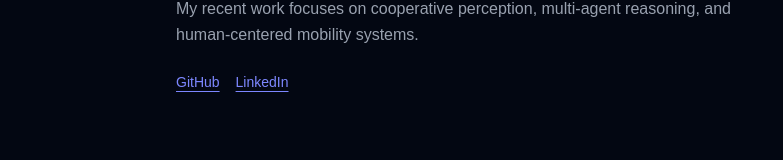
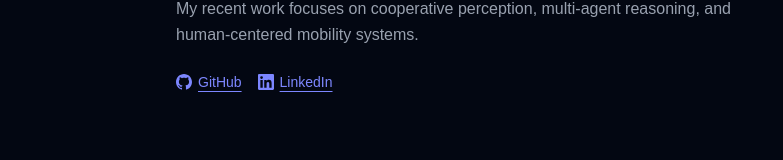
Before and after one commit to s1280061/my-portfolio, a Next.js app: page / in a window 1280 px wide. Shown: the part 240-400 px from the top of the page, without its empty margins (248-1031 px from the left). Built offline with nearby package versions, Linux system fonts and the light colour scheme.

Commit message:
Add GitHub and LinkedIn icons

```diff
--- a/app/page.tsx
+++ b/app/page.tsx
@@ -60,16 +60,22 @@
                 href="https://github.com/s1280061"
                 target="_blank"
                 rel="noopener noreferrer"
-                className="text-sm text-indigo-400 hover:text-indigo-300 underline underline-offset-4"
+                className="flex items-center gap-1.5 text-sm text-indigo-400 hover:text-indigo-300 underline underline-offset-4"
               >
+                <svg viewBox="0 0 24 24" className="w-4 h-4 fill-current" aria-hidden="true">
+                  <path d="M12 0C5.37 0 0 5.37 0 12c0 5.3 3.438 9.8 8.205 11.385.6.113.82-.258.82-.577 0-.285-.01-1.04-.015-2.04-3.338.724-4.042-1.61-4.042-1.61-.546-1.385-1.335-1.755-1.335-1.755-1.087-.744.084-.729.084-.729 1.205.084 1.838 1.236 1.838 1.236 1.07 1.835 2.809 1.305 3.495.998.108-.776.417-1.305.76-1.605-2.665-.3-5.466-1.332-5.466-5.93 0-1.31.465-2.38 1.235-3.22-.135-.303-.54-1.523.105-3.176 0 0 1.005-.322 3.3 1.23.96-.267 1.98-.399 3-.405 1.02.006 2.04.138 3 .405 2.28-1.552 3.285-1.23 3.285-1.23.645 1.653.24 2.873.12 3.176.765.84 1.23 1.91 1.23 3.22 0 4.61-2.805 5.625-5.475 5.92.42.36.81 1.096.81 2.22 0 1.606-.015 2.896-.015 3.286 0 .315.21.69.825.57C20.565 21.795 24 17.295 24 12c0-6.63-5.37-12-12-12z" />
+                </svg>
                 GitHub
               </a>
               <a
                 href="https://www.linkedin.com/in/kaito-asai-267671393/"
                 target="_blank"
                 rel="noopener noreferrer"
-                className="text-sm text-indigo-400 hover:text-indigo-300 underline underline-offset-4"
+                className="flex items-center gap-1.5 text-sm text-indigo-400 hover:text-indigo-300 underline underline-offset-4"
               >
+                <svg viewBox="0 0 24 24" className="w-4 h-4 fill-current" aria-hidden="true">
+                  <path d="M20.447 20.452h-3.554v-5.569c0-1.328-.027-3.037-1.852-3.037-1.853 0-2.136 1.445-2.136 2.939v5.667H9.351V9h3.414v1.561h.046c.477-.9 1.637-1.85 3.37-1.85 3.601 0 4.267 2.37 4.267 5.455v6.286zM5.337 7.433a2.062 2.062 0 0 1-2.063-2.065 2.064 2.064 0 1 1 2.063 2.065zm1.782 13.019H3.555V9h3.564v11.452zM22.225 0H1.771C.792 0 0 .774 0 1.729v20.542C0 23.227.792 24 1.771 24h20.451C23.2 24 24 23.227 24 22.271V1.729C24 .774 23.2 0 22.222 0h.003z" />
+                </svg>
                 LinkedIn
               </a>
             </div>
```
